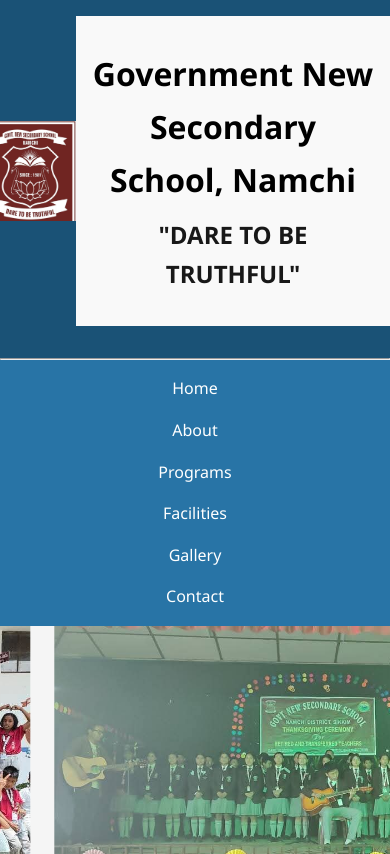
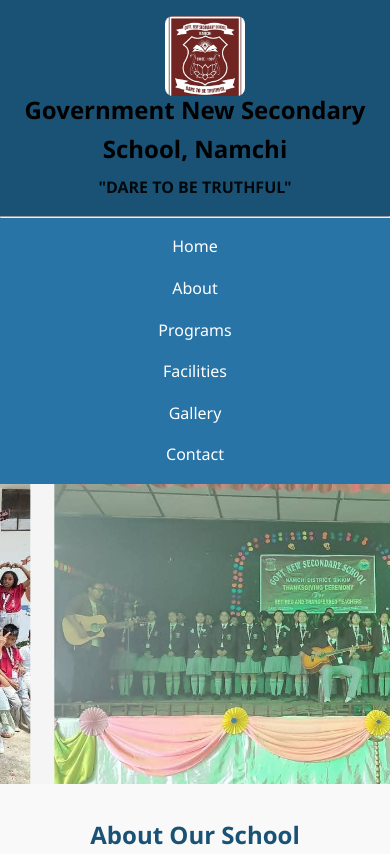
Before and after one commit to Prashu9943/namchi-school-site, a plain HTML site: page index.html in a window 390 px wide. Shown: the top 854 px of the page. Drawn offline with Linux system fonts and the light colour scheme.

Commit message:
Updated header section with responsive design

```diff
--- a/index.html
+++ b/index.html
@@ -16,8 +16,8 @@
                 <img src="Logo.jpg">
             </div>
             <div class="school-name">
-                <h1 style="font-family: 'Times New Roman', Times, serif; color: black; font-size: xx-large;"><b>Government New Secondary School, Namchi</b></h1>
-                <p style="font-family: 'Times New Roman', Times, serif; color: black; font-size: x-large;"><b>"DARE TO BE TRUTHFUL"</b></p>
+                <h1 style="font-family: 'Times New Roman', Times, serif; color: black;"><b>Government New Secondary School, Namchi</b></h1>
+                <p style="font-family: 'Times New Roman', Times, serif; color: black;"><b>"DARE TO BE TRUTHFUL"</b></p>
             </div>
         </div>
     </header>
--- a/styles.css
+++ b/styles.css
@@ -14,48 +14,58 @@
 /* Header styles */
 header {
     background-color: #1a5276;
-    color: white;
     padding: 1rem 0;
     text-align: center;
-    box-shadow: 0 2px 5px rgba(0,0,0,0.1);
+
 }
 
 .logo-container {
     display: flex;
     align-items: center;
     justify-content: center;
-    margin-bottom: 1rem;
+    flex-wrap: wrap;
+    gap: 15px;
+
 }
 .logo img {
-height: 100px;
-width: auto;
-display: block;
-object-fit: contain;
+height: 80px;
+margin-right: 20px;
+border-radius: 8px;
 }
 
-.logo {
-    width: 80px;
-    height: 80px;
-    background-color: white;
-    border-radius: 50%;
-    margin-right: 1rem;
-    display: flex;
+
+.school-name h1 {
+    margin: 0;
+    font-size: 24px;
+}
+
+.school-name p {
+    margin: 5px 0 0 0;
+    font-size: 16px;
+
+    opacity: 0.9;
+}
+
+@media (max-width: 600px) {
+.logo-container {
+    flex-direction: column;
     align-items: center;
-    justify-content: center;
-    color: #1a5276;
-    font-weight: bold;
-    font-size: 1.5rem;
+    text-align: center;
+}
+
+.logo img {
+    margin: 0 0 10px 0;
 }
 
 .school-name h1 {
-    font-size: 2rem;
-    margin-bottom: 0.5rem;
+    font-size: 20px;
 }
 
 .school-name p {
-    font-size: 1rem;
-    opacity: 0.9;
+    font-size: 14px;
 }
+}
+
 
 /* Navigation */
 nav {
@@ -547,48 +557,3 @@
         padding: 2rem 0;
     }
 }
-
-
-
-
-
-.school-name {
-  text-align: center;
-  padding: 2rem 1rem;
-  font-family: 'Times New Roman', Times, serif;
-  background-color: #f9f9f9; /* Optional background */
-}
-
-.school-name h1 {
-  color: black;
-  font-size: 2.5rem;
-  margin-bottom: 0.5rem;
-  font-weight: bold;
-}
-
-.school-name p {
-  color: black;
-  font-size: 1.5rem;
-  font-weight: bold;
-}
-
-/* ✅ Responsive Adjustments */
-@media (max-width: 768px) {
-  .school-name h1 {
-    font-size: 2rem;
-  }
-
-  .school-name p {
-    font-size: 1.2rem;
-  }
-}
-
-@media (max-width: 480px) {
-  .school-name h1 {
-    font-size: 1.5rem;
-  }
-
-  .school-name p {
-    font-size: 1rem;
-  }
-}
```
